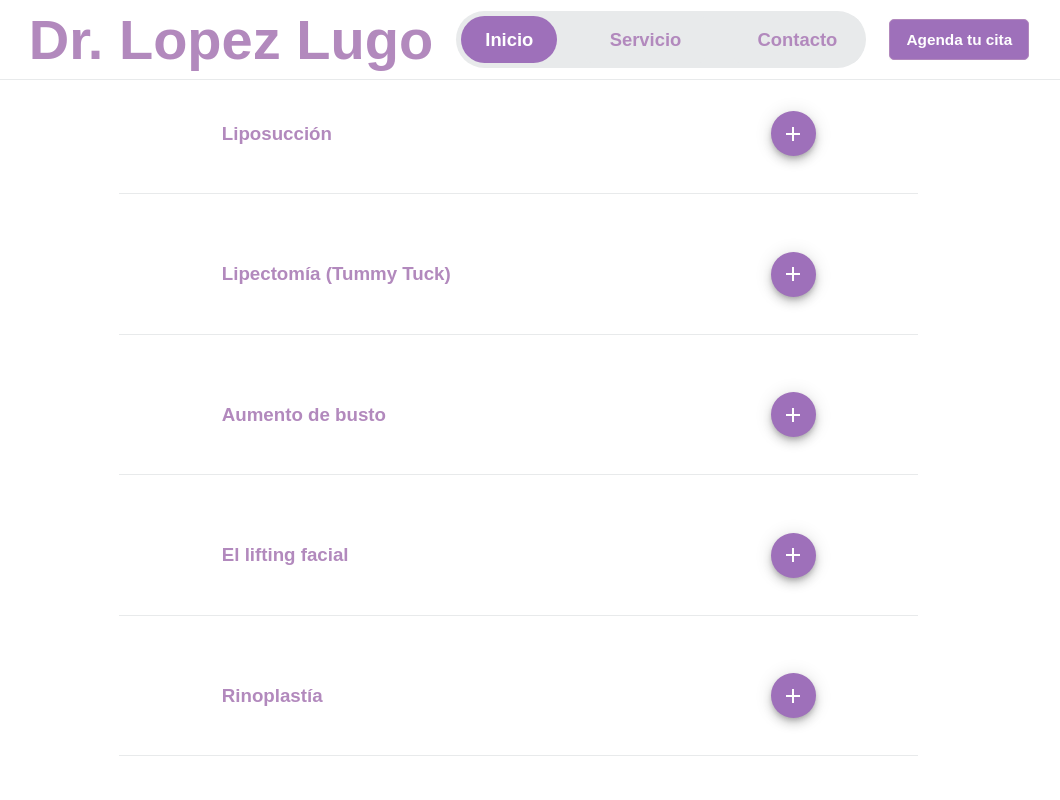
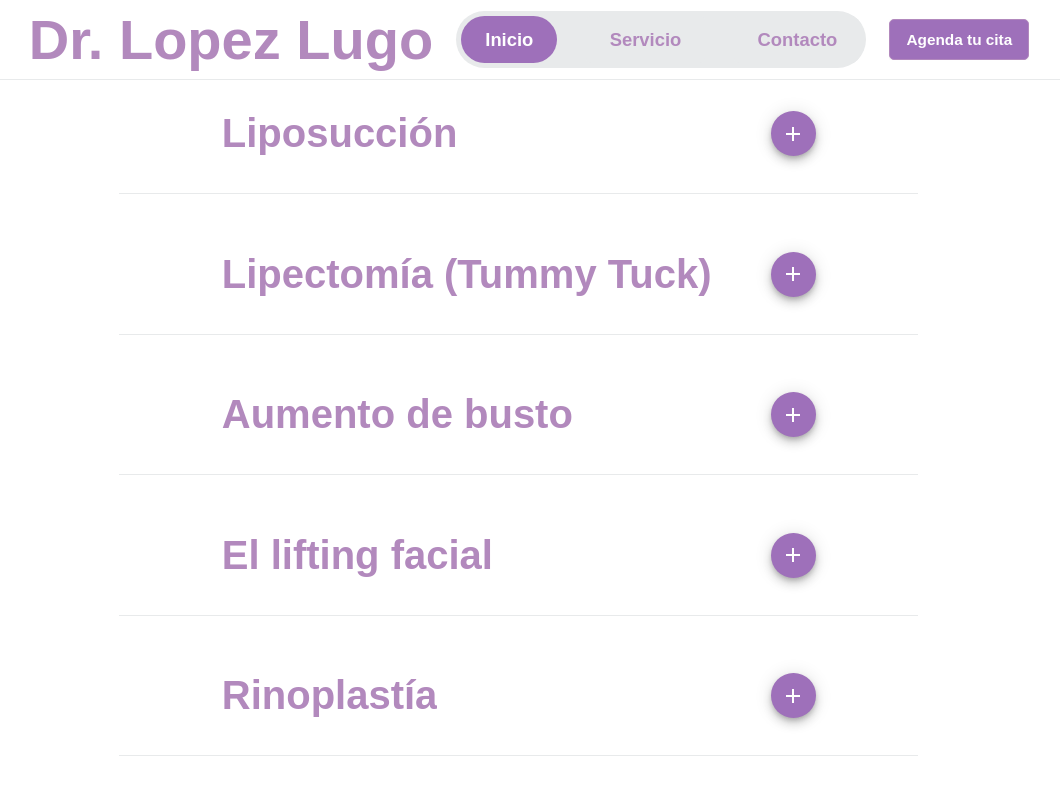
Before and after one commit to Diegoiribe/PV1, a React (Create React App) app: page /Servicio in a window 1280 px wide. Shown: the top 800 px of the page, without its empty margins (111-1171 px from the left). Built offline with nearby package versions, Linux system fonts and the light colour scheme.

Commit message:
cambios servicios

```diff
--- a/src/Components/CardServices/CardServices.js
+++ b/src/Components/CardServices/CardServices.js
@@ -74,7 +74,9 @@ const CardServices = ({ service, height }) => {
         <CardServicesOne
           style={{ transition: 'height 0.3s ease', overflow: 'hidden' }}
         >
-          <h3 style={{ color: colorPrimario }}>{service.name}</h3>
+          <h3 style={{ color: colorPrimario, fontSize: '2.5rem' }}>
+            {service.name}
+          </h3>
           <div
             style={{
               width: '3.5vw',
```
